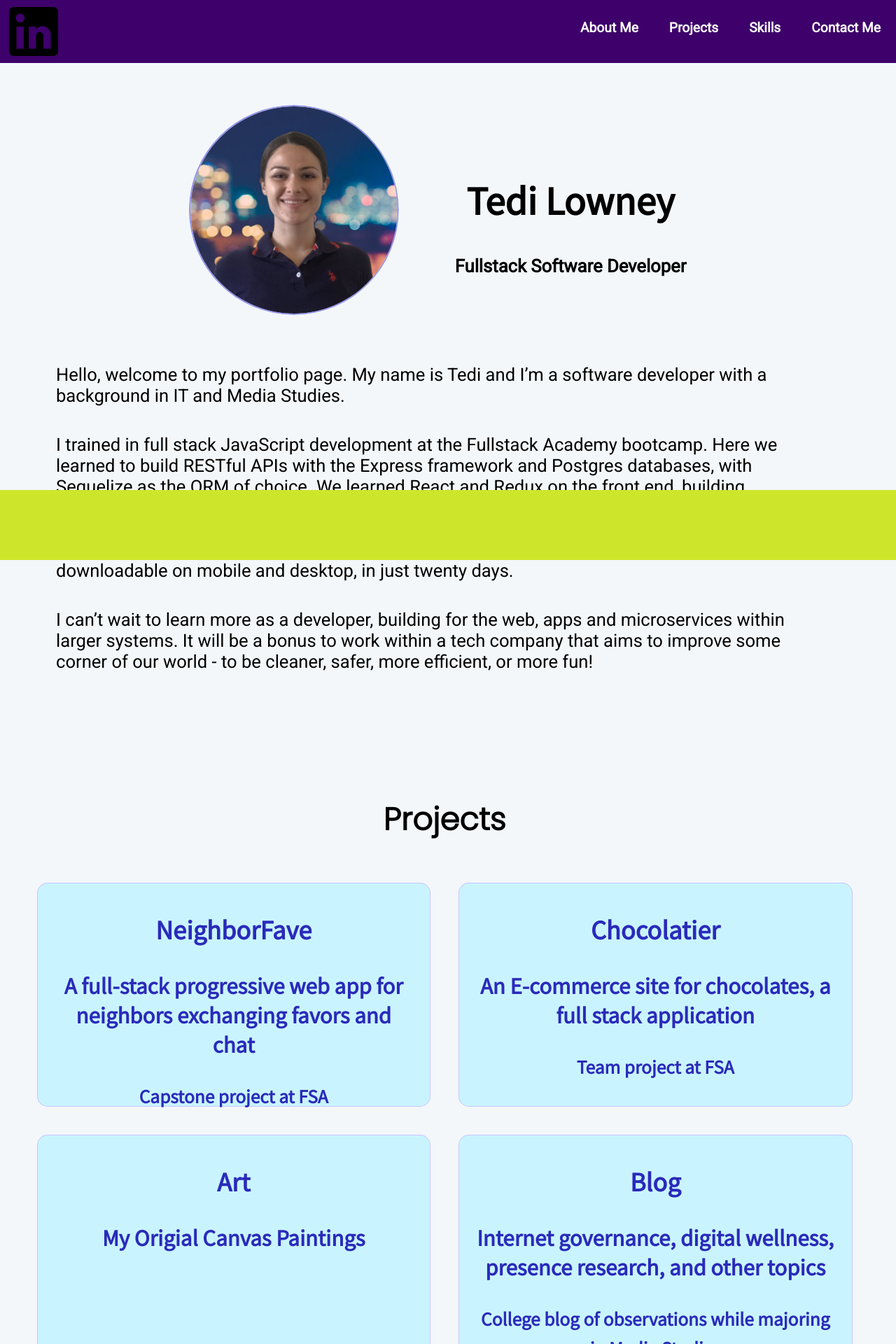
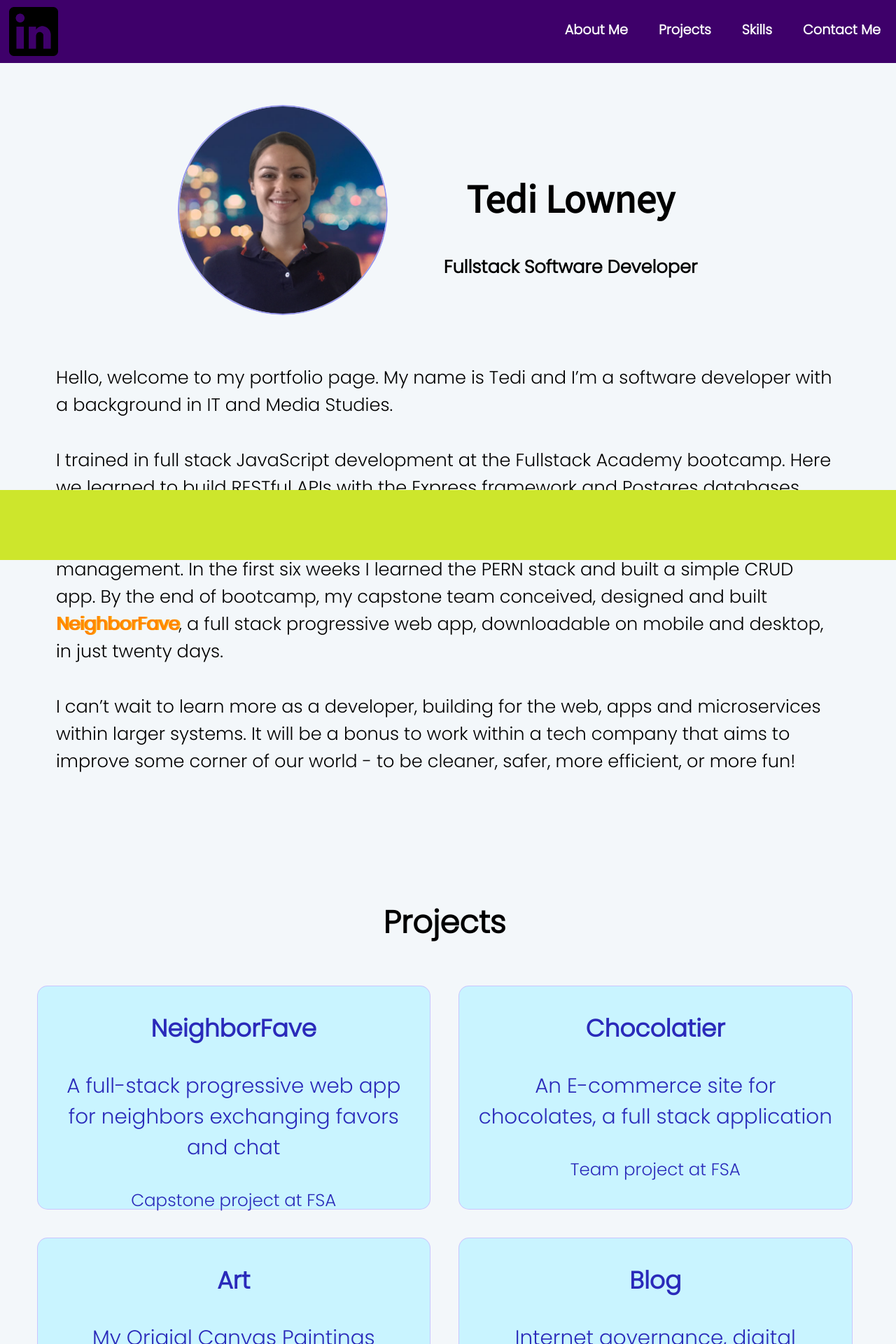
Before and after one commit to Tedicode/new-port, a React (Create React App) app: page / in a window 1280 px wide. Shown: the top 1920 px of the page at 70% size. Built offline with nearby package versions, Linux system fonts and the light colour scheme; a web font is replaced by a local one.

Commit message:
changed fonts to Poppins, adjusted space

```diff
--- a/src/App.css
+++ b/src/App.css
@@ -21,7 +21,7 @@ body,
 
 header {
   /* font-family: "Open Sans", sans-serif; */
-  font-family: "Roboto", sans-serif;
+  font-family: "Poppins", sans-serif;
   height: 90px;
   width: 100%;
   position: fixed;
@@ -70,7 +70,7 @@ header {
 
 section {
   /* font-family: "Open Sans", sans-serif; */
-  font-family: "Roboto", sans-serif;
+  font-family: "Poppins", sans-serif;
   background: rgb(243, 247, 250);
   width: 100%;
   min-height: 77vh;
@@ -150,13 +150,13 @@ section h2 {
 
 .project {
   display: inline-block;
-  font-family: "Noto Sans KR", sans-serif;
+  font-family: "Poppins", sans-serif;
   font-size: 2.3vw;
-  font-weight: bold;
+  /* font-weight: bold; */
   width: 45%;
   margin: 20px;
   /* padding: 10px 10px 5px 10px; */
-  padding: 5px 25px 15px 25px;
+  padding: 0px 25px 15px 25px;
   height: 40vh;
   color: rgb(42, 42, 186);
   border: 0.5px solid rgba(200, 78, 249, 0.274);
@@ -299,7 +299,7 @@ small {
     font-size: 4vw;
     font-weight: 500;
     width: 80%;
-    padding: 20px;
+    padding: 0px 18px 10px 18px;
   }
 
   .single-skill-div * {
```
